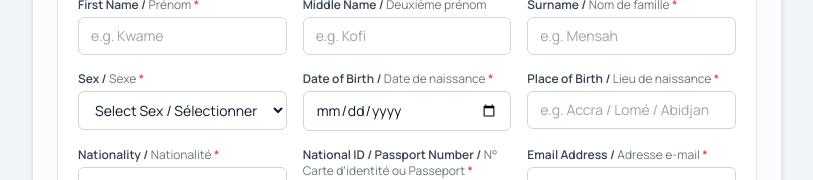
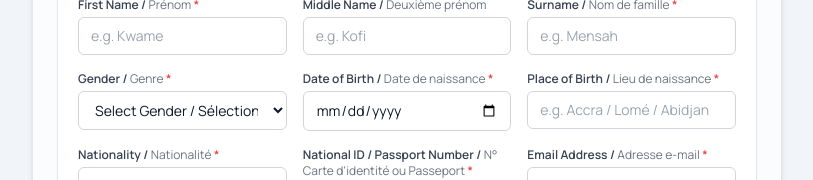
Before and after one commit to feliciopedro/uds_gem, a Next.js app: page / in a window 1280 px wide. Shown: the part 448-628 px from the top of the page, without its empty margins (233-1046 px from the left). Built offline with nearby package versions, Linux system fonts and the light colour scheme.

Commit message:
Change field label to Gender and update dropdown options to Male, Female, Prefer not to say

```diff
--- a/src/components/ReviewStep.tsx
+++ b/src/components/ReviewStep.tsx
@@ -82,7 +82,7 @@ export const ReviewStep: React.FC = () => {
             </span>
           </div>
           <div>
-            <span className="block text-gray-500 font-medium">Sex</span>
+            <span className="block text-gray-500 font-medium">Gender / <span className="font-normal text-gray-400">Genre</span></span>
             <span className="font-semibold text-gray-800">{personalInfo.sex || 'N/A'}</span>
           </div>
           <div>
--- a/src/components/admin/ApplicationDetailModal.tsx
+++ b/src/components/admin/ApplicationDetailModal.tsx
@@ -93,7 +93,7 @@ export const ApplicationDetailModal: React.FC<ApplicationDetailModalProps> = ({
                 <span className="font-bold text-gray-900">{fullName}</span>
               </div>
               <div>
-                <span className="block text-gray-500 font-medium">Sex</span>
+                <span className="block text-gray-500 font-medium">Gender</span>
                 <span className="font-semibold text-gray-800">{application.sex}</span>
               </div>
               <div>
--- a/src/components/sections/PersonalInfo.tsx
+++ b/src/components/sections/PersonalInfo.tsx
@@ -106,10 +106,10 @@ export const PersonalInfo: React.FC = () => {
           {errors.surname && <p className="text-[11px] text-red-500 mt-1">{errors.surname}</p>}
         </div>
 
-        {/* Sex */}
+        {/* Gender */}
         <div>
           <label className="block text-xs font-semibold text-gray-700 mb-1">
-            Sex / <span className="text-gray-500 font-normal">Sexe</span> <span className="text-red-500">*</span>
+            Gender / <span className="text-gray-500 font-normal">Genre</span> <span className="text-red-500">*</span>
           </label>
           <select
             value={personalInfo.sex}
@@ -120,10 +120,10 @@ export const PersonalInfo: React.FC = () => {
                 : 'border-gray-300 focus:border-[#0B1D3A] focus:ring-[#0B1D3A]'
             }`}
           >
-            <option value="">Select Sex / Sélectionner le sexe</option>
+            <option value="">Select Gender / Sélectionner le genre</option>
             <option value="Male">Male / Masculin</option>
             <option value="Female">Female / Féminin</option>
-            <option value="Other">Other / Autre</option>
+            <option value="Prefer not to say">Prefer not to say / Préfère ne pas préciser</option>
           </select>
           {errors.sex && <p className="text-[11px] text-red-500 mt-1">{errors.sex}</p>}
         </div>
--- a/src/context/FormContext.tsx
+++ b/src/context/FormContext.tsx
@@ -168,7 +168,7 @@ export const FormProvider: React.FC<{ children: React.ReactNode }> = ({ children
 
     if (!personalInfo.firstName.trim()) newErrors.firstName = 'First Name is required';
     if (!personalInfo.surname.trim()) newErrors.surname = 'Surname is required';
-    if (!personalInfo.sex) newErrors.sex = 'Sex is required';
+    if (!personalInfo.sex) newErrors.sex = 'Gender is required';
     if (!personalInfo.dateOfBirth) newErrors.dateOfBirth = 'Date of Birth is required';
     if (!personalInfo.placeOfBirth.trim()) newErrors.placeOfBirth = 'Place of Birth is required';
     if (!personalInfo.nationality.trim()) newErrors.nationality = 'Nationality is required';
--- a/src/types/application.ts
+++ b/src/types/application.ts
@@ -11,7 +11,7 @@ export interface PersonalInfo {
   firstName: string;
   middleName: string;
   surname: string;
-  sex: 'Male' | 'Female' | 'Other' | '';
+  sex: 'Male' | 'Female' | 'Prefer not to say' | '';
   dateOfBirth: string;
   placeOfBirth: string;
   nationality: string;
```
